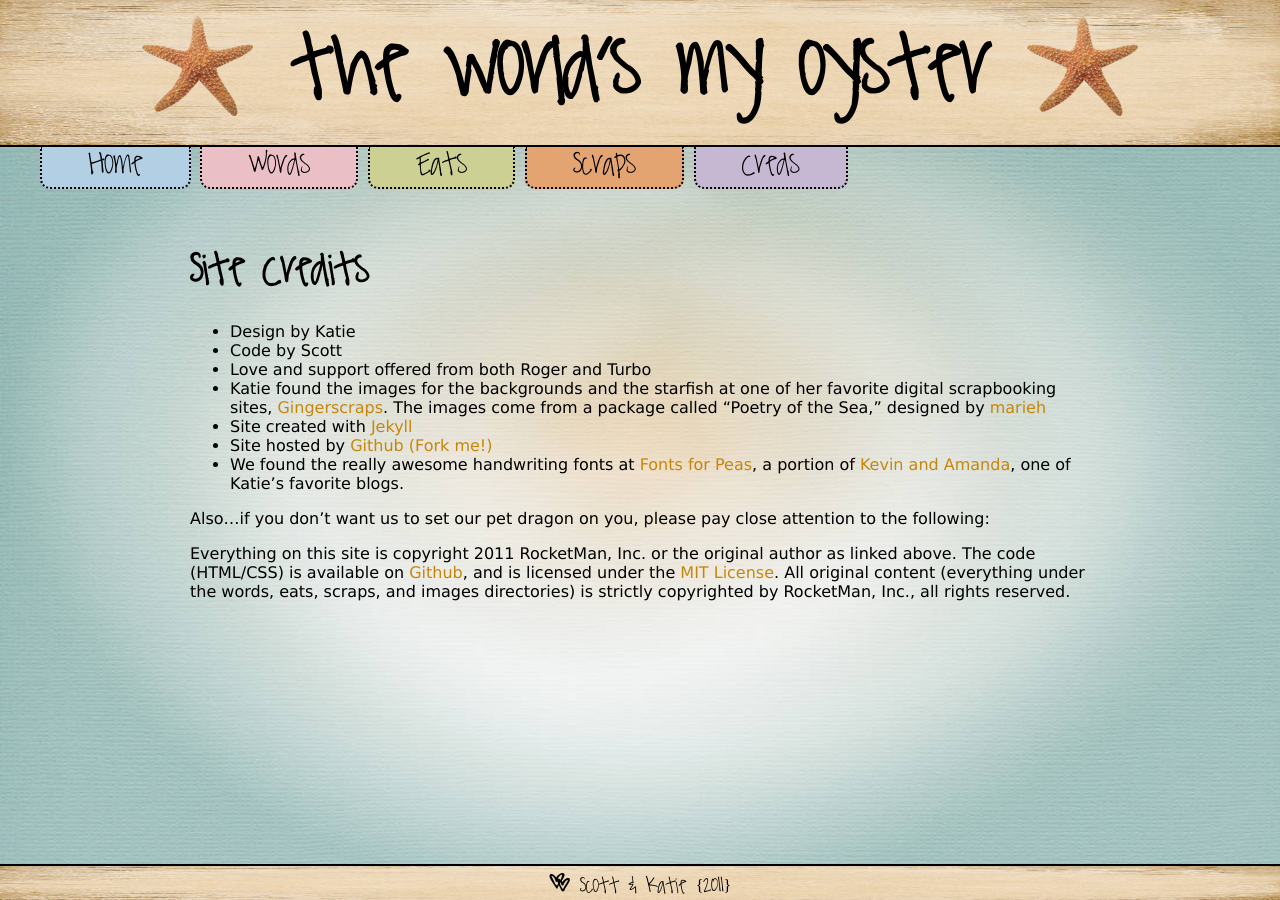
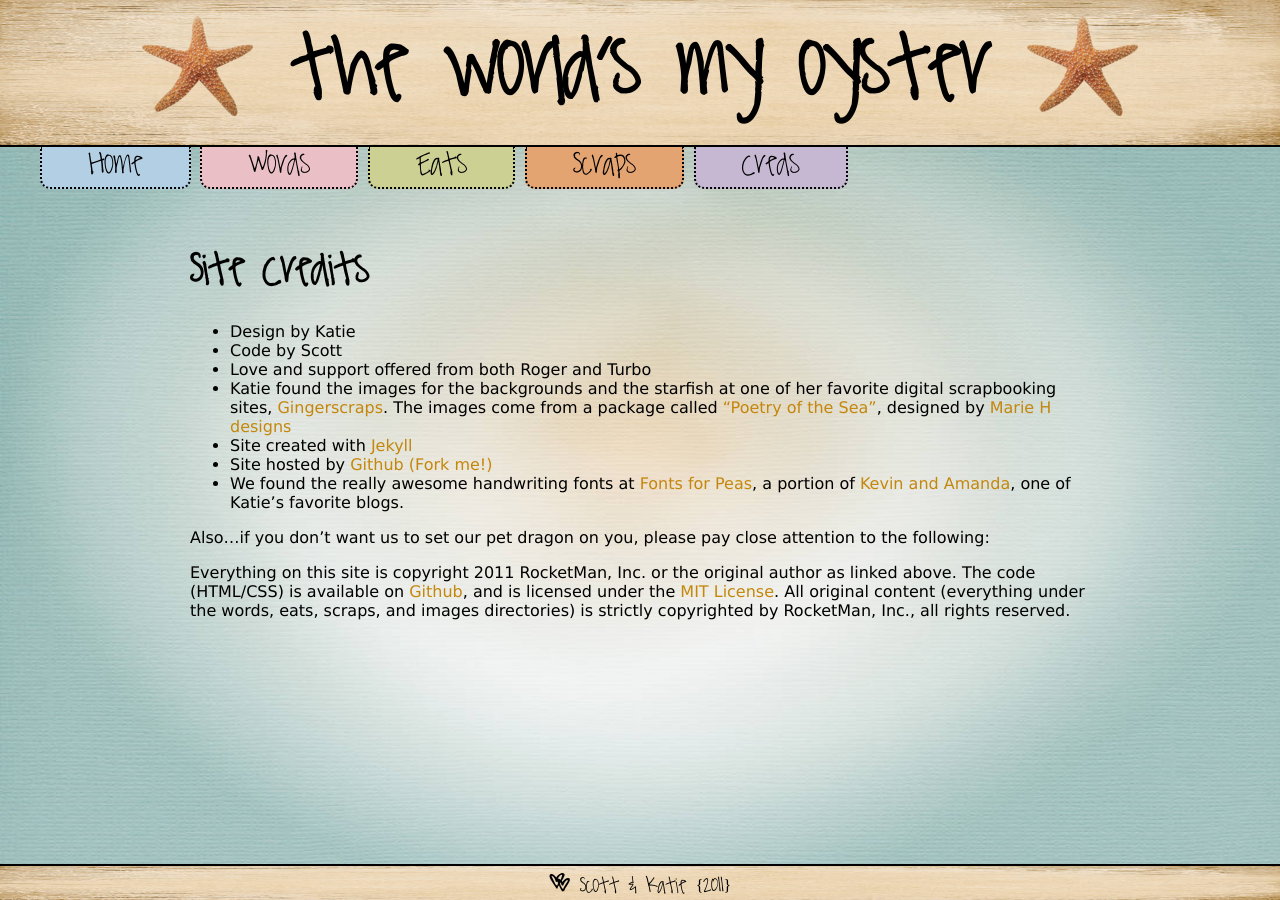
Before and after one commit to kpetersen/kpetersen.github.io, a Jekyll site: the page built from creds/index.markdown, in a window 1280 px wide. Built offline with Jekyll 4.4.1, drawn with Linux system fonts in a browser that asks for light colours; Markdown is read by kramdown in place of the engine named in the settings.

Commit message:
Updated MarieH link and added link to Poetry of the Seas package

```diff
--- a/creds/index.markdown
+++ b/creds/index.markdown
@@ -10,7 +10,7 @@ section: creds
 * Code by Scott
 * Love and support offered from both Roger and Turbo
 * Katie found the images for the backgrounds and the starfish at one of her favorite digital scrapbooking sites, [Gingerscraps](http://store.gingerscraps.net).
-  The images come from a package called "Poetry of the Sea," designed by [marieh](http://mariehdesigns.blogspot.com/)
+  The images come from a package called ["Poetry of the Sea"](http://store.gingerscraps.net/Poetry-of-the-Sea.html), designed by [Marie H designs](http://mariehdesignsscrap.blogspot.com/)
 * Site created with [Jekyll](http://jekyllrb.com)
 * Site hosted by
   [Github (Fork me!)](http://github.com/kpetersen/kpetersen.github.com)
```
